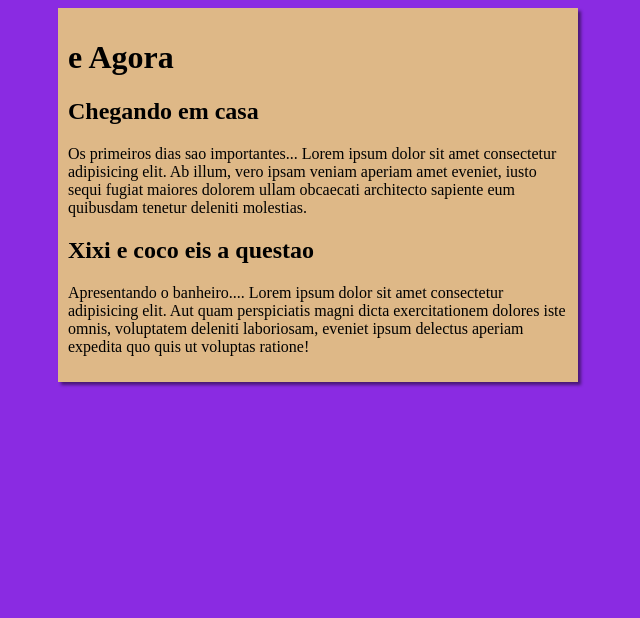
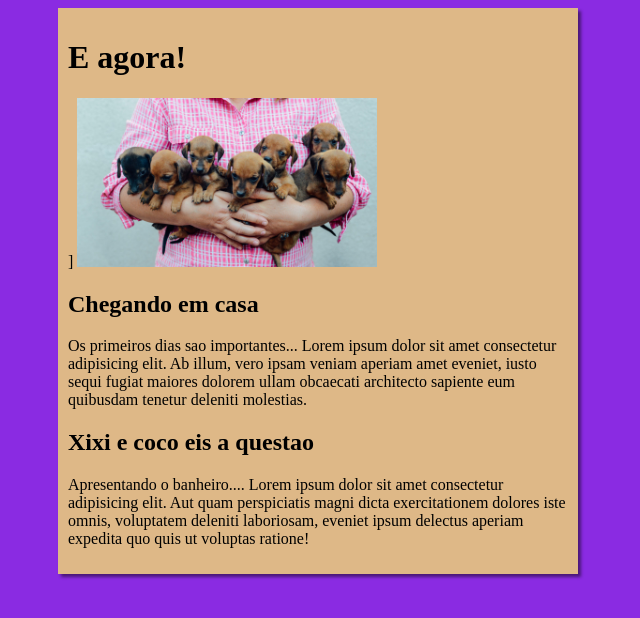
Before and after one commit to DavidAlonsoVieira/Site-E-Agora, a plain HTML site: page index.html in a window 1280 px wide. Shown: the whole page, without its empty margins (322-962 px from the left). Drawn offline with Linux system fonts and the light colour scheme.

Commit message:
coloquei imagem do cachorro

```diff
--- a/index.html
+++ b/index.html
@@ -10,7 +10,8 @@
 <body>
     <main>
         <head>
-            <h1>e Agora</h1>
+            <h1>E agora!</h1>]
+            <img src="imagens/filhote-de-cachorro.jpg" width="300" heigth="200" alt="">
         </head>
         <article>
             <h2>Chegando em casa</h2>
```
Also changed, not shown: imagens/filhote-de-cachorro.jpg (added).
